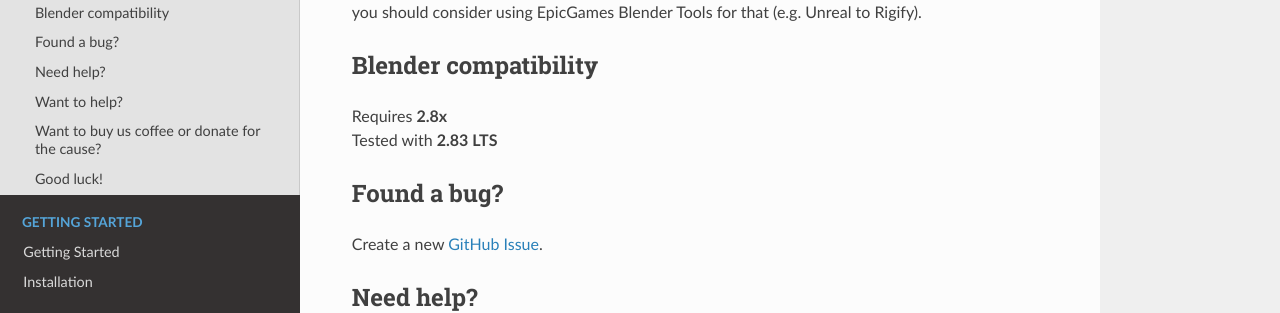
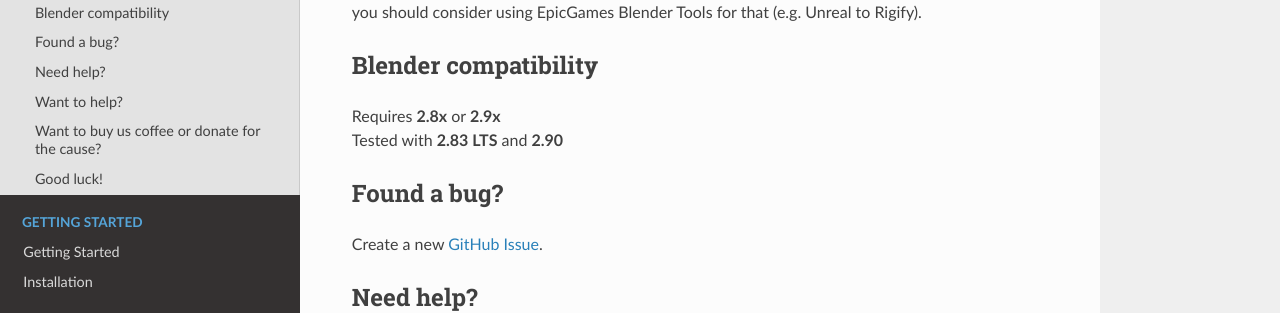
Before and after one commit to vespero-group/chiro-ue4, an MkDocs documentation site: the page built from documentation/docs/index.md, in a window 1280 px wide and 900 px high, scrolled down 1086 px. Shown: the part 151-464 px from the top of the window. Built offline with MkDocs 1.6.1, drawn with Linux system fonts in a browser that asks for light colours; nearby versions of some CDN libraries.

Commit message:
Documentation / claim support for Blender 2.9

```diff
--- a/documentation/docs/index.md
+++ b/documentation/docs/index.md
@@ -44,8 +44,8 @@
 
 ## Blender compatibility
 
-Requires **2.8x**
-Tested with **2.83 LTS**
+Requires **2.8x** or **2.9x**
+Tested with **2.83 LTS** and **2.90**
 
 
 ## Found a bug?
```
Also changed, not shown: README.md.
